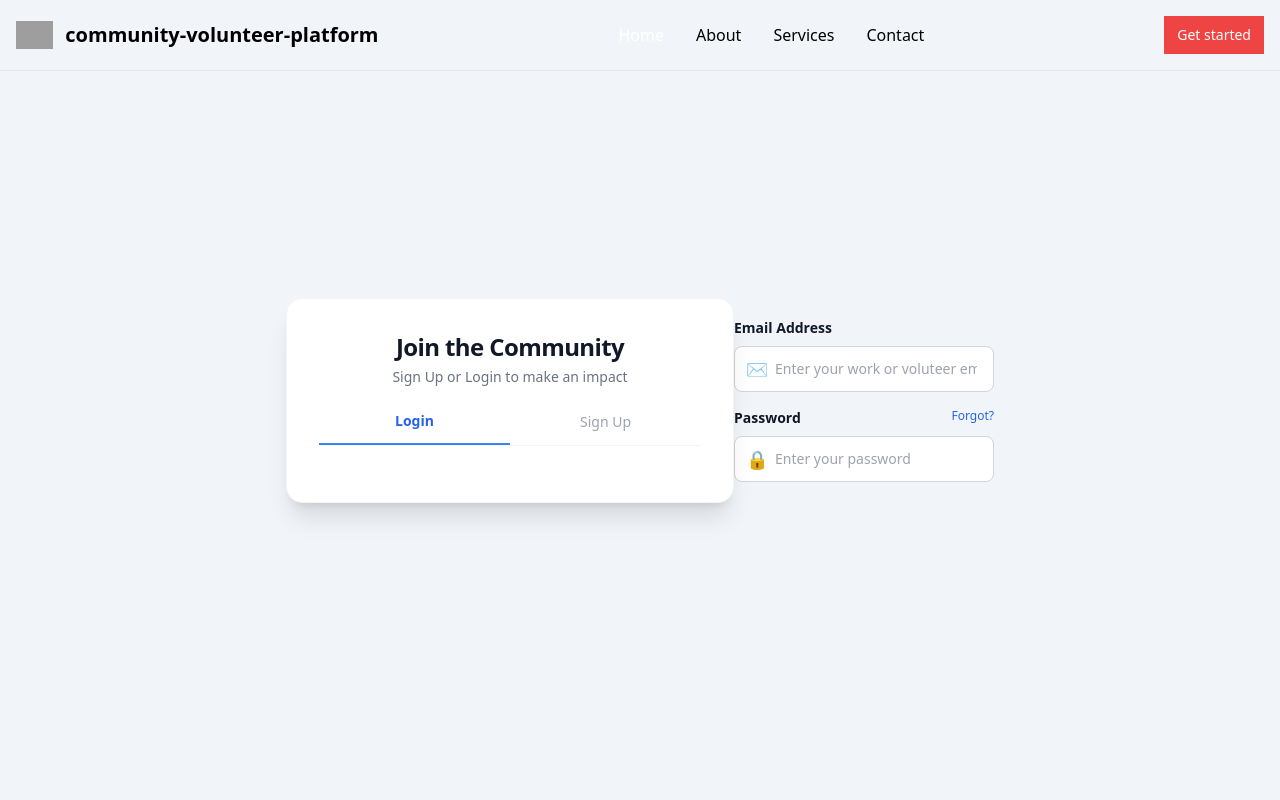
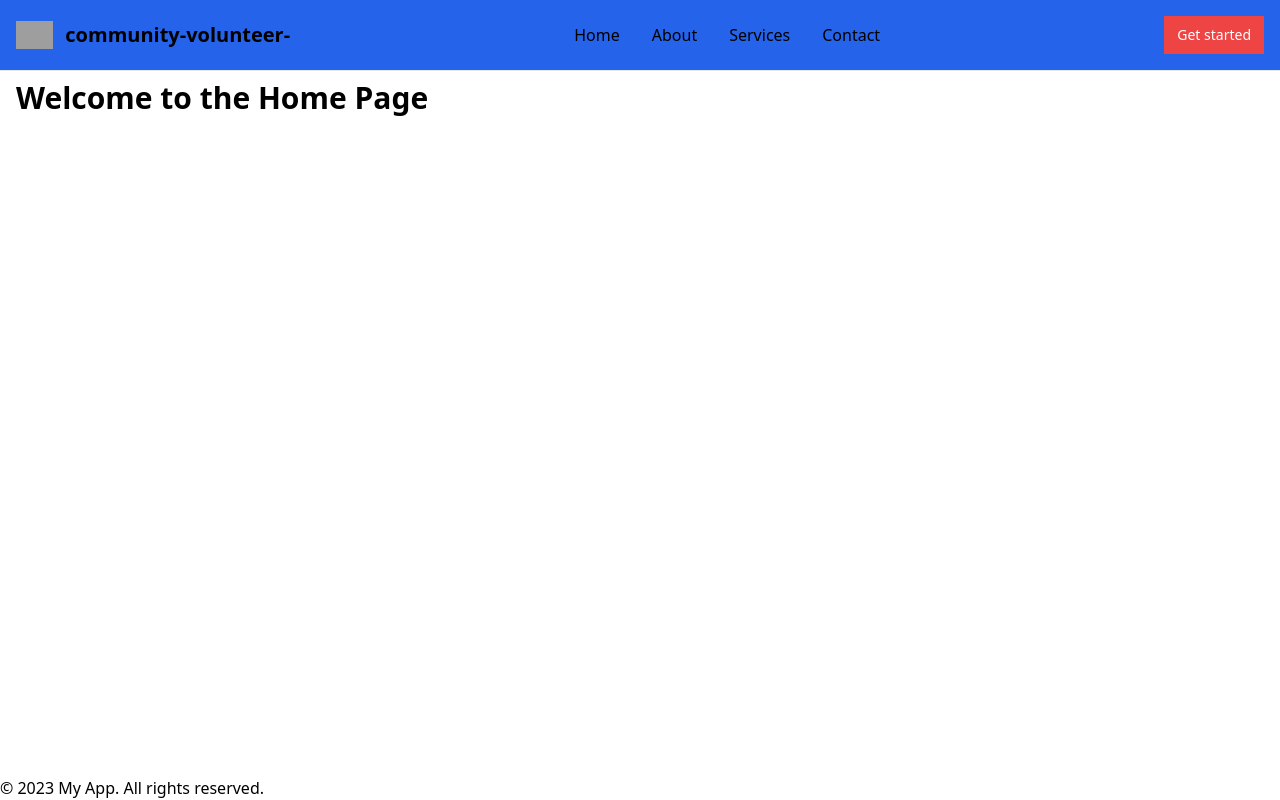
Before and after one commit to esther-kentomahun/Community_Volunteer_Platform, a React (Vite) app in the folder Community_Volunteer_Platform/: page / in a window 1280 px wide. Shown: the top 800 px of the page. Built offline with nearby package versions, Linux system fonts and the light colour scheme; grey boxes are pictures that could not be loaded.

Commit message:
Installed Router

```diff
--- a/Community_Volunteer_Platform/package.json
+++ b/Community_Volunteer_Platform/package.json
@@ -11,7 +11,8 @@
   },
   "dependencies": {
     "react": "^19.2.7",
-    "react-dom": "^19.2.7"
+    "react-dom": "^19.2.7",
+    "react-router-dom": "^7.18.1"
   },
   "devDependencies": {
     "@eslint/js": "^10.0.1",
--- a/Community_Volunteer_Platform/src/App.jsx
+++ b/Community_Volunteer_Platform/src/App.jsx
@@ -1,11 +1,15 @@
+import {BrowserRouter , Routes, Route} from "react-router-dom";
 import Login from "./pages/Login";
 import Home from "./components/home/Home.jsx";
 
 function App() {
   return (
     <div>
-      <Login />
-      <Home />
+     <BrowserRouter>
+     <Routes>
+      <Route path="/" element= { <Home/> }/>
+     </Routes>
+     </BrowserRouter>
     </div>
   );
 }
--- a/Community_Volunteer_Platform/src/components/home/Navbar.jsx
+++ b/Community_Volunteer_Platform/src/components/home/Navbar.jsx
@@ -10,11 +10,11 @@ function Navbar() {
   };
 
   return (
-    <nav className="bg-ble-600 fixed w-full z-20 top-0 start-0 border-b border-default">
+    <nav className="bg-blue-600 fixed w-full z-20 top-0 start-0 border-b border-default">
       <div className="max-w-screen-xl flex flex-wrap items-center justify-between mx-auto p-4">
         <a href="https://flowbite.com/" className="flex items-center space-x-3 rtl:space-x-reverse">
           <img src="https://flowbite.com/docs/images/logo.svg" className="h-7" alt="Flowbite Logo" />
-          <span className="self-center text-xl text-heading font-semibold whitespace-nowrap">community-volunteer-platform</span>
+          <span className="self-center text-xl text-heading font-semibold whitespace-nowrap">community-volunteer-</span>
         </a>
         <div className="flex md:order-2 space-x-3 md:space-x-0 rtl:space-x-reverse">
           <button type="button" className="text-white bg-red-500 hover:bg-brand-strong box-border border border-transparent focus:ring-4 focus:ring-brand-medium shadow-xs font-medium leading-5 rounded-base text-sm px-3 py-2 focus:outline-none">
@@ -44,7 +44,7 @@ function Navbar() {
         >
           <ul className="flex flex-col p-4 md:p-0 mt-4 font-medium border border-default rounded-base bg-neutral-secondary-soft md:space-x-8 rtl:space-x-reverse md:flex-row md:mt-0 md:border-0 md:bg-neutral-primary">
             <li>
-              <a href="#" className="block py-2 px-3 text-white bg-brand rounded-sm md:bg-transparent md:text-fg-brand md:p-0" aria-current="page">Home</a>
+              <a href="#" className="block py-2 px-3  bg-brand rounded-sm md:bg-transparent md:text-fg-brand md:p-0" aria-current="page">Home</a>
             </li>
             <li>
               <a href="#" className="block py-2 px-3 text-heading rounded hover:bg-neutral-tertiary md:hover:bg-transparent md:border-0 md:hover:text-fg-brand md:p-0 md:dark:hover:bg-transparent">About</a>
```
Also changed, not shown: 1 other file (tests, documents, lock files or other folders).
